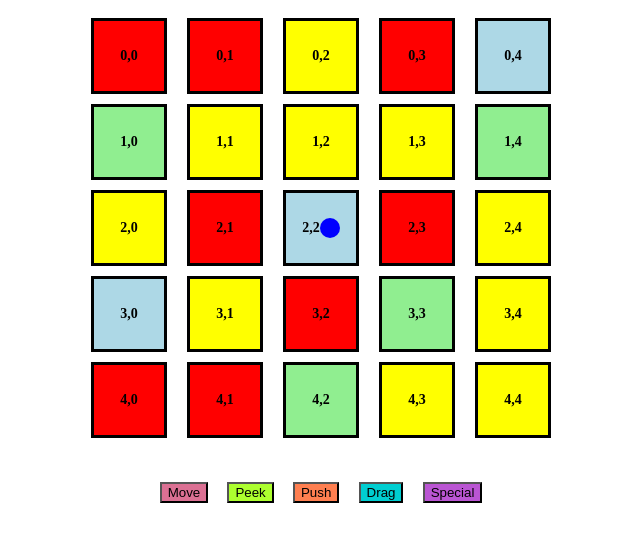
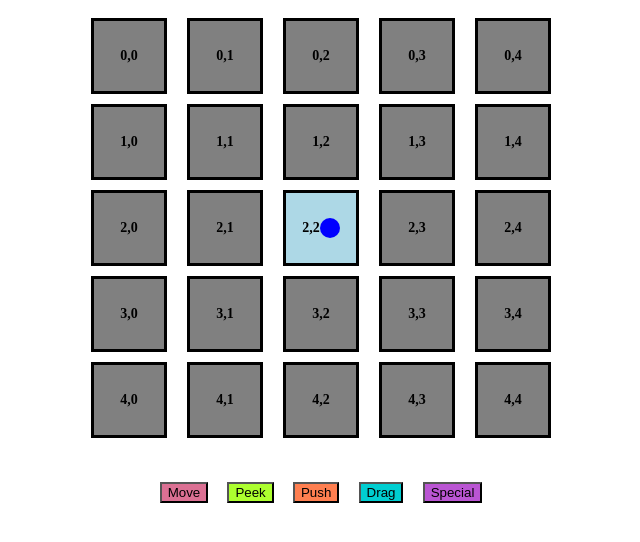
Before and after one commit to murixiyang/Room25, an Angular app in the folder Room25Web/: page / in a window 1280 px wide. Shown: the top 542 px of the page, without its empty margins (319-959 px from the left). Built offline with nearby package versions, Linux system fonts and the light colour scheme.

Commit message:
Reveal board when moving

```diff
--- a/Room25Web/src/app/gameboard/gameboard.component.html
+++ b/Room25Web/src/app/gameboard/gameboard.component.html
@@ -5,7 +5,8 @@
         <app-room
           [rowIndex]="row"
           [colIndex]="col"
-          [dangerousLevel]="roomDistribution[row * cols.length + col]"
+          [dangerousLevel]="roomDistribution[localFromIndexToID(row, col)]"
+          [revealed]="roomRevealed[localFromIndexToID(row, col)]"
           (roomClicked)="handleRoomClicked($event)"
         >
           <app-player
--- a/Room25Web/src/app/gameboard/gameboard.component.ts
+++ b/Room25Web/src/app/gameboard/gameboard.component.ts
@@ -6,7 +6,7 @@ import { PlayerComponent } from '../player/player.component';
 
 import { DangerousLevel } from '../dangerous-level.enum';
 import { Action } from '../action.enum';
-import { shuffle } from '../utils';
+import { fromIndexToID, shuffle } from '../utils';
 
 @Component({
   selector: 'app-gameboard',
@@ -38,8 +38,14 @@ export class GameboardComponent {
     ...Array(25).fill(DangerousLevel.GREEN),
   ];
 
+  roomRevealed: boolean[] = [...Array(25).fill(false)];
+
   constructor() {
+    // Randomly place rooms
     this.generateInitialBoard();
+
+    // Reveal center
+    this.roomRevealed[12] = true;
   }
 
   generateInitialBoard(): void {
@@ -141,14 +147,13 @@ export class GameboardComponent {
   handleRoomClicked(event: { rowIndex: number; colIndex: number }): void {
     const selectedRowIndex = event.rowIndex;
     const selectedColIndex = event.colIndex;
+    const selectedAction = Action.MOVE;
 
     const selectedRoom = this.roomComponents.find((room) => {
       return (
         room.rowIndex === selectedRowIndex && room.colIndex === selectedColIndex
       );
     });
-
-    this.player.action1 = Action.MOVE;
 
     // Construct the message based on the action and room position
     const message = `Player performed ${this.player.action1} in room (${selectedColIndex} - ${selectedRowIndex})`;
@@ -158,15 +163,27 @@ export class GameboardComponent {
       console.log(message);
       // Perform player action
       this.player.performAction(
-        this.player.action1,
+        selectedAction,
         selectedRowIndex,
         selectedColIndex
       );
 
+      // If move/push into an unrevealed room, reveal it
+      if (
+        !this.roomRevealed[fromIndexToID(selectedRowIndex, selectedColIndex)] &&
+        (selectedAction === Action.MOVE || selectedAction === Action.DRAG)
+      ) {
+        this.roomRevealed[fromIndexToID(selectedRowIndex, selectedColIndex)] =
+          true;
+      }
       // Perform room action
 
       // Recover Room
       this.showDefulatRoomTransparency();
     }
   }
+
+  localFromIndexToID(rowIndex: number, colIndex: number): number {
+    return fromIndexToID(rowIndex, colIndex);
+  }
 }
--- a/Room25Web/src/app/room/room.component.html
+++ b/Room25Web/src/app/room/room.component.html
@@ -3,6 +3,7 @@
   [ngClass]="'room-' + dangerousLevel.toLowerCase()"
   (click)="handleRoomClicked()"
   [class.selectable]="selectable"
+  [class.room-grey]="!revealed"
 >
   <span class="index">{{ colIndex }},{{ rowIndex }}</span>
   <ng-content></ng-content>
--- a/Room25Web/src/app/room/room.component.ts
+++ b/Room25Web/src/app/room/room.component.ts
@@ -26,7 +26,9 @@ export class RoomComponent {
   @Input() rowIndex: number = 0;
   @Input() colIndex: number = 0;
 
-  selectable: boolean = false;
+  // Room status
+  @Input() selectable: boolean = false;
+  @Input() revealed: boolean = false;
 
   @Output() roomClicked: EventEmitter<{
     rowIndex: number;
--- a/Room25Web/src/app/utils.ts
+++ b/Room25Web/src/app/utils.ts
@@ -4,3 +4,7 @@ export function shuffle<T>(array: T[]): void {
     [array[i], array[j]] = [array[j], array[i]];
   }
 }
+
+export function fromIndexToID(rowIndex: number, colIndex: number): number {
+  return rowIndex * 5 + colIndex;
+}
```
